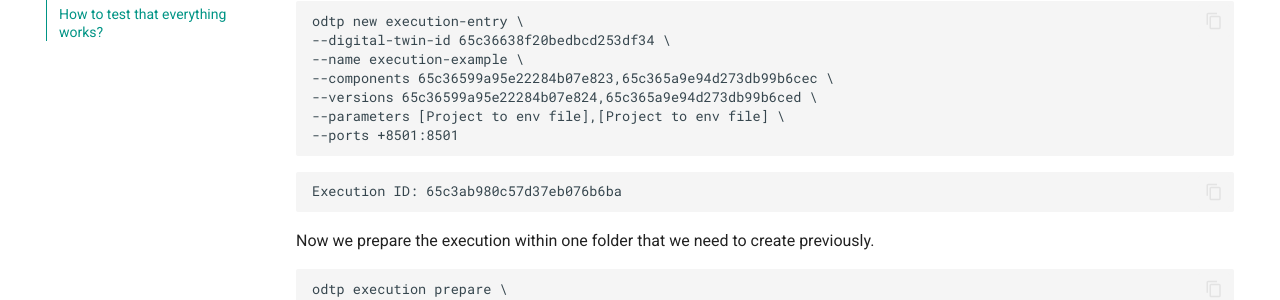
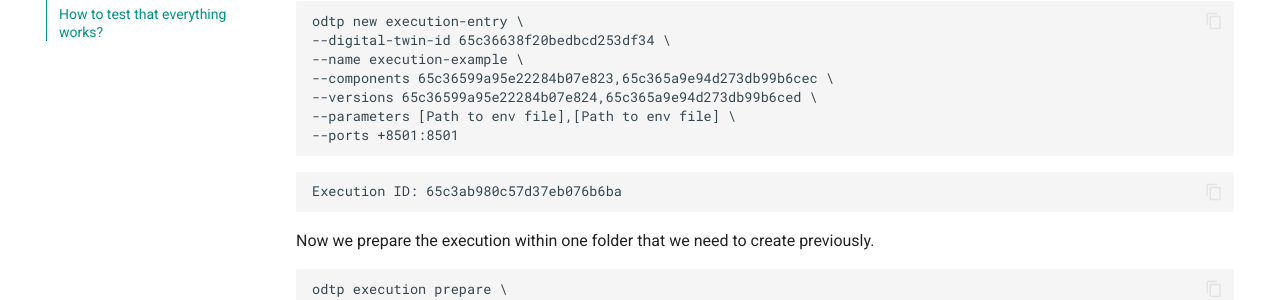
Before and after one commit to odtp-org/odtp-manuals, an MkDocs documentation site: the page built from docs/odtp_installation.md, in a window 1280 px wide and 900 px high, scrolled down 3469 px. Shown: the part 328-628 px from the top of the window. Built offline with MkDocs 1.6.1 and Material for MkDocs 9.7.7, drawn with Linux system fonts in a browser that asks for light colours.

Commit message:
Fixed typo

````diff
--- a/docs/odtp_installation.md
+++ b/docs/odtp_installation.md
@@ -174,7 +174,7 @@ odtp new execution-entry \
 --name execution-example \
 --components 65c36599a95e22284b07e823,65c365a9e94d273db99b6cec \
 --versions 65c36599a95e22284b07e824,65c365a9e94d273db99b6ced \
---parameters [Project to env file],[Project to env file] \
+--parameters [Path to env file],[Path to env file] \
 --ports +8501:8501
 ```
 
````
